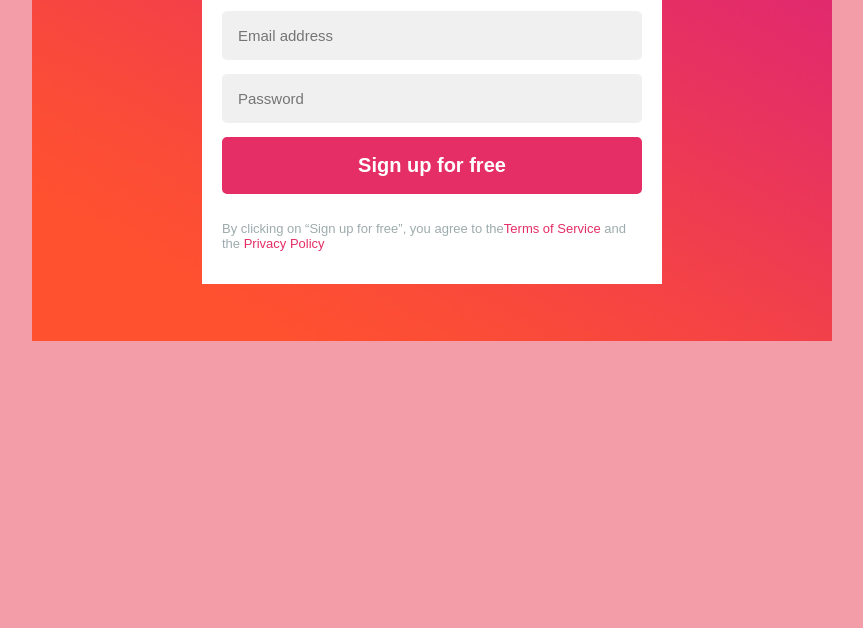
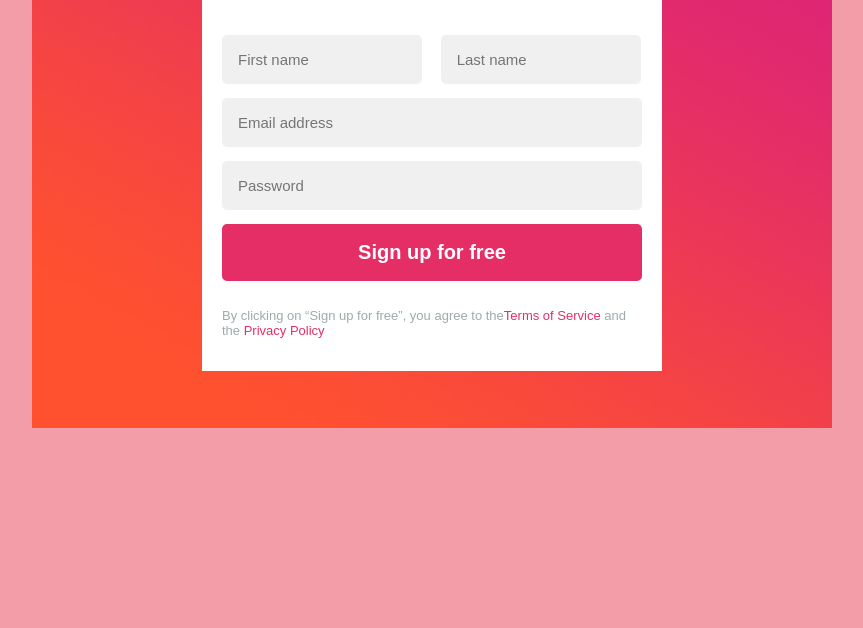
Before and after one commit to LucyFo/daily-form, a plain HTML site: page index.html in a window 1280 px wide. Shown: the part 259-887 px from the top of the page, without its empty margins (208-1071 px from the left). Before the commit the page ends 800 px from the top, so only its background shows below. Drawn offline with Linux system fonts and the light colour scheme.

Commit message:
add body padding

```diff
--- a/style.css
+++ b/style.css
@@ -1,4 +1,5 @@
 body {
+    padding-top: 87px;
     background-color: #f39da9;
     min-height: 100vh;
     font-family: 'Montserrat', Arial, sans-serif;
```
